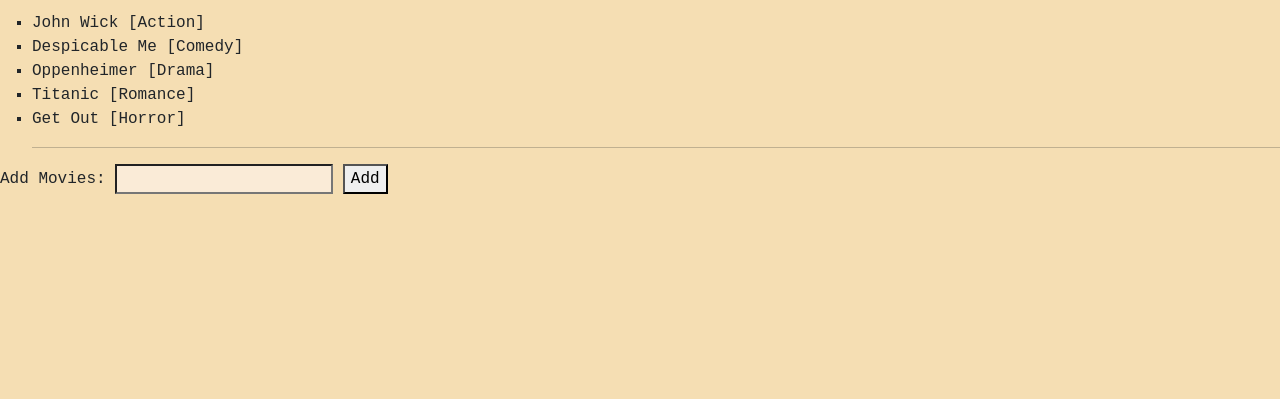
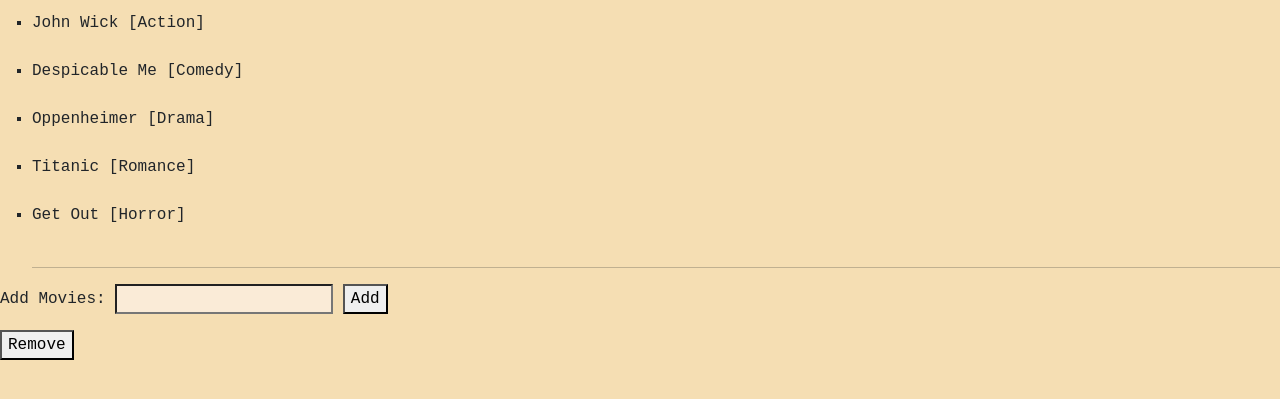
Before and after one commit to gnailnitsuj/gnailnitsuj.github.io, a plain HTML site: page library.html in a window 1280 px wide. Shown: the part 195-594 px from the top of the page. Drawn offline with nearby package versions, Linux system fonts and the light colour scheme.

Commit message:
library.html

```diff
--- a/library.html
+++ b/library.html
@@ -25,11 +25,11 @@
     <div>
     <h2>List of Current Movies:</h2><br>
     <ul>
-        <li>John Wick [Action]</li>
-        <li>Despicable Me [Comedy]</li>
-        <li>Oppenheimer [Drama]</li>
-        <li>Titanic [Romance]</li>
-        <li>Get Out [Horror]</li>
+        <li>John Wick [Action]</li><br>
+        <li>Despicable Me [Comedy]</li><br>
+        <li>Oppenheimer [Drama]</li><br>
+        <li>Titanic [Romance]</li><br>
+        <li>Get Out [Horror]</li><br>
         <hr>
     </ul>
     </div>
@@ -38,6 +38,7 @@
         <button id = "button1">Add</button>
         <ul class = "output" id = "output1">
         </ul>
+        <button type = "button2" onclick="removeAll()"> Remove </button>
         <script src="script.js"></script>
     <!-- Optional JavaScript; choose one of the two! -->
 
```
